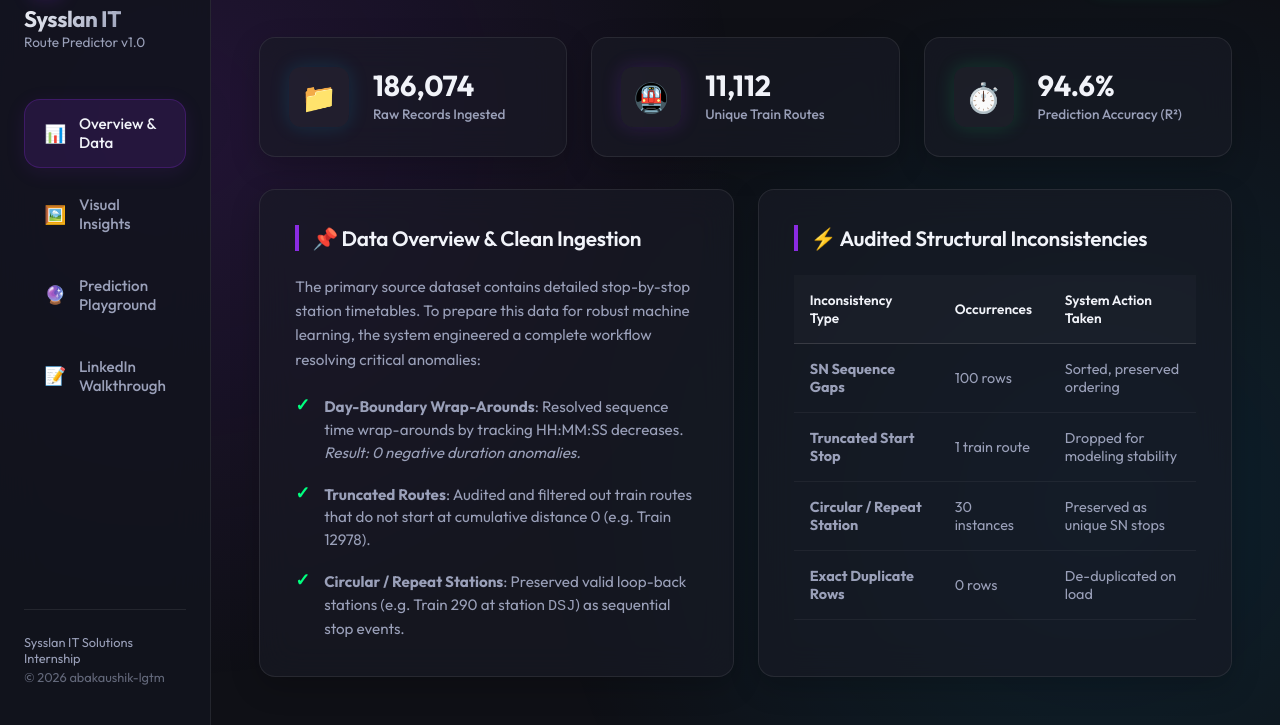
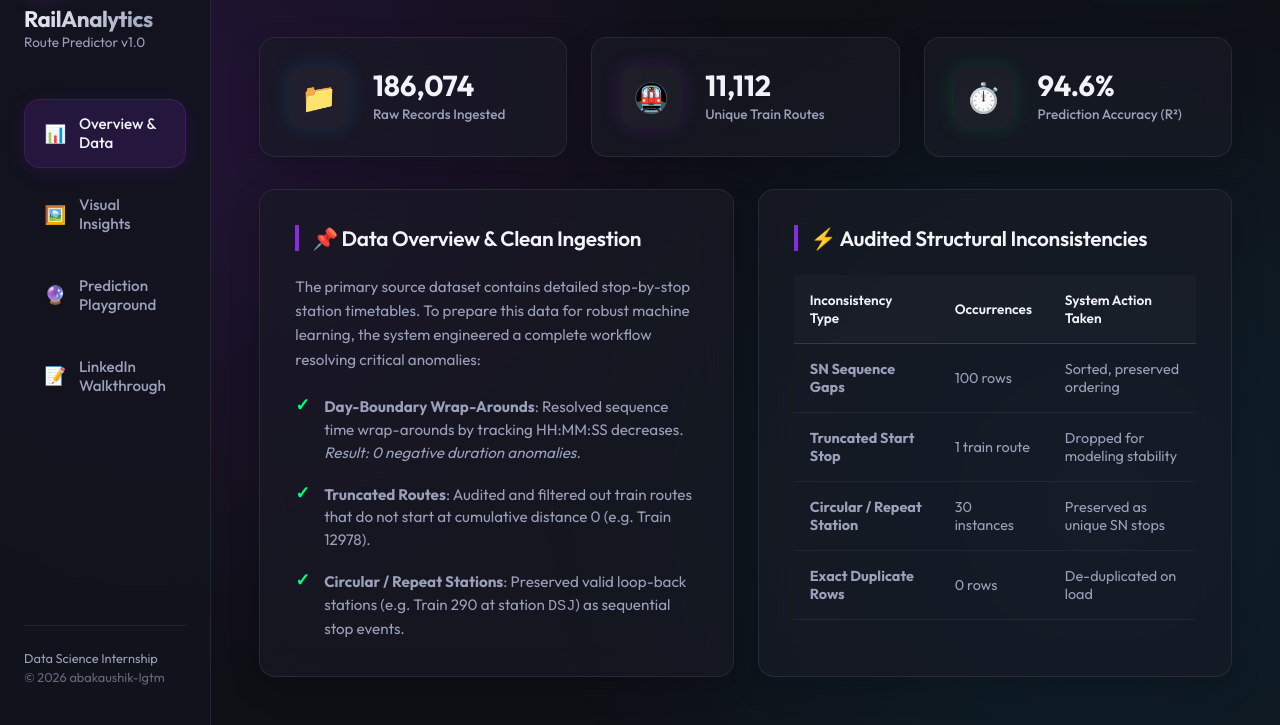
Before and after one commit to abakaushik-lgtm/TrainRouteAnalysisAndJourneyTimePrediction, a plain HTML site: page static/index.html in a window 1280 px wide. Shown: the part 87-812 px from the top of the page. Drawn offline with Linux system fonts and the light colour scheme.

Commit message:
Update sidebar brand to common names (RailAnalytics and Data Science Internship)

```diff
--- a/static/index.html
+++ b/static/index.html
@@ -14,7 +14,7 @@
         <aside class="sidebar">
             <div class="logo-area">
                 <span class="logo-icon">🚆</span>
-                <h2>Sysslan IT</h2>
+                <h2>RailAnalytics</h2>
                 <p>Route Predictor v1.0</p>
             </div>
             <nav class="nav-links">
@@ -32,7 +32,7 @@
                 </button>
             </nav>
             <div class="sidebar-footer">
-                <p>Sysslan IT Solutions Internship</p>
+                <p>Data Science Internship</p>
                 <p class="copyright">&copy; 2026 abakaushik-lgtm</p>
             </div>
         </aside>
```
